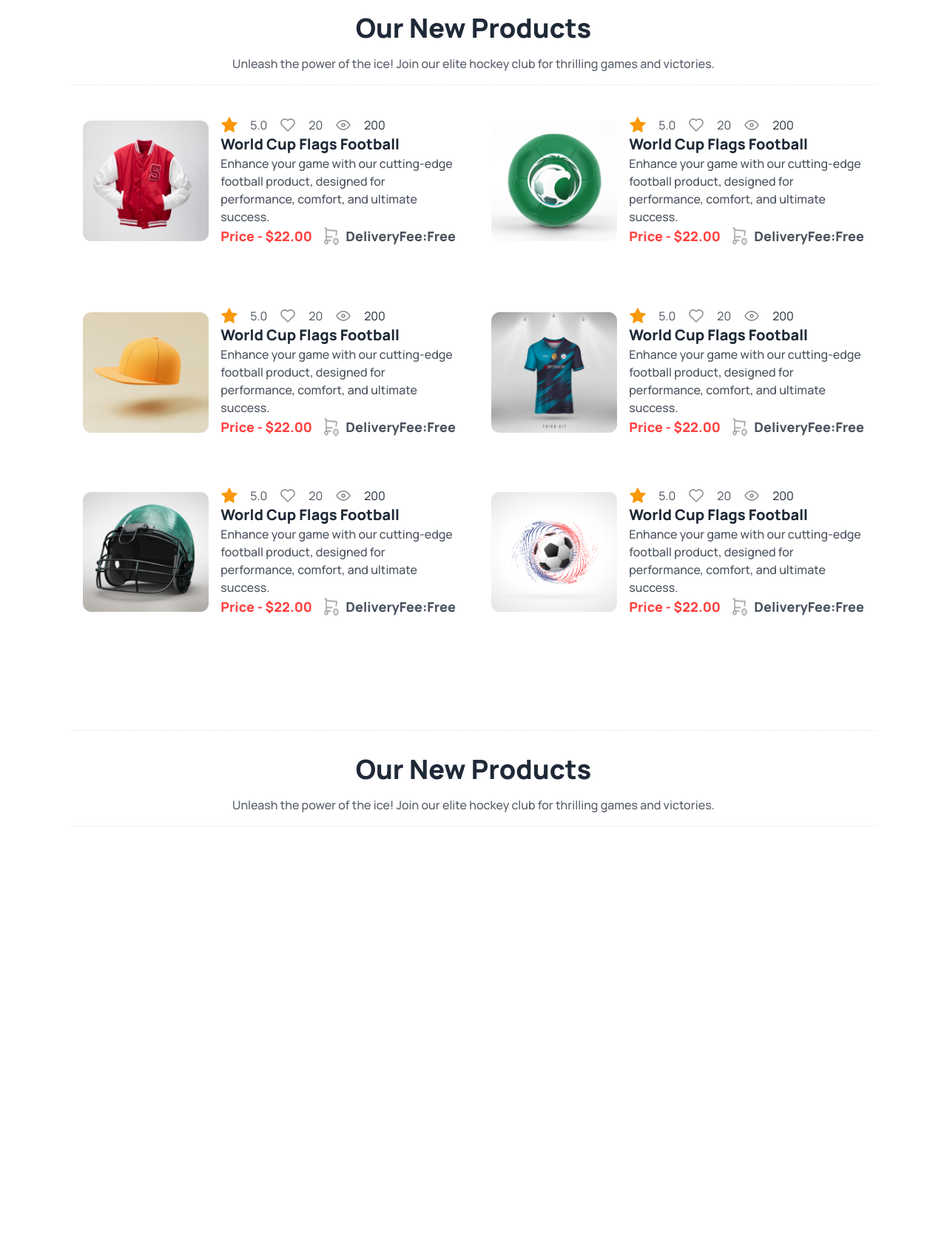
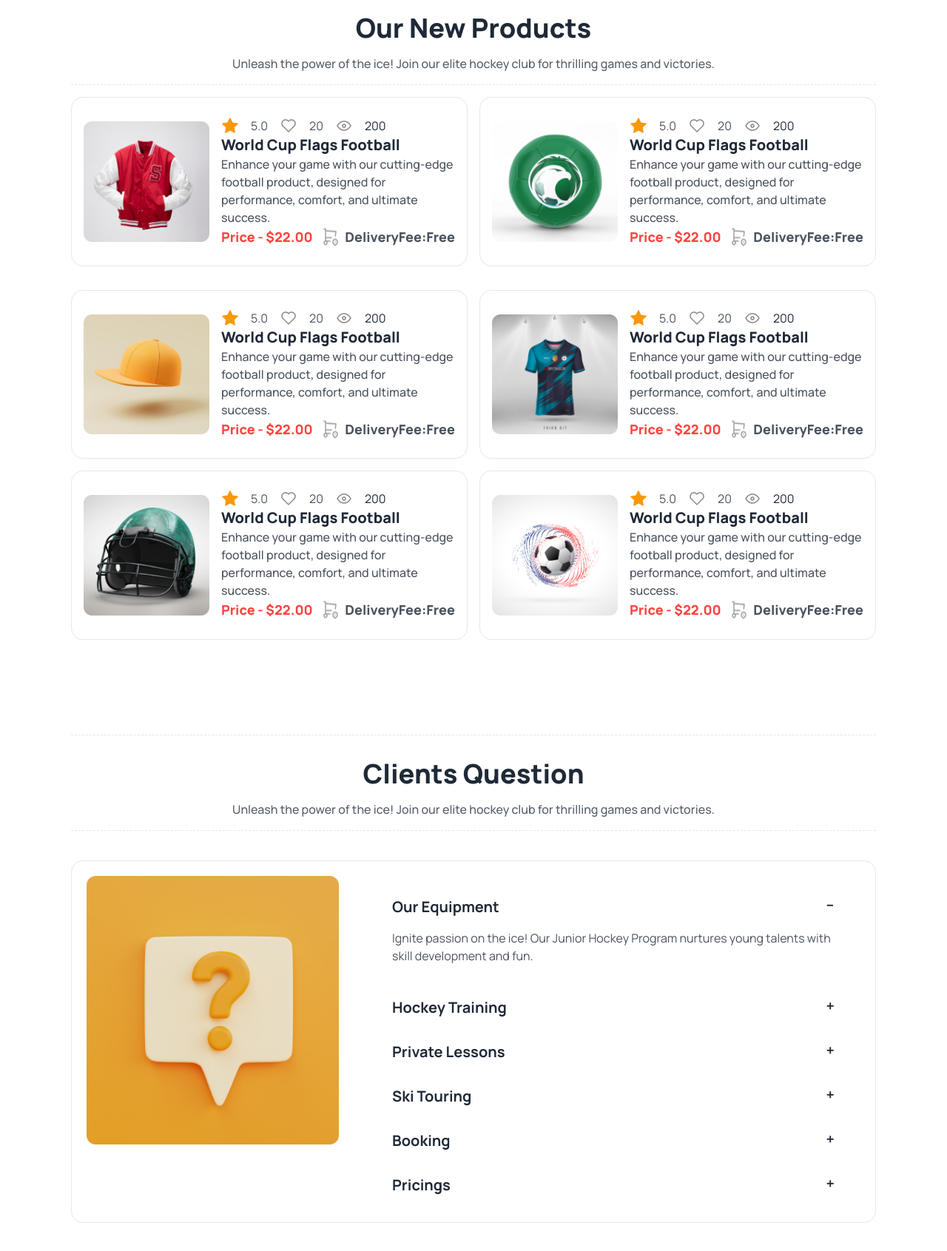
Before and after one commit to raka-kamara/B9-A3-Hockeys, a plain HTML site: page index.html in a window 1280 px wide. Shown: the part 2340-4031 px from the top of the page at 74% size. Before the commit the page ends 3585 px from the top, so only its background shows below. Drawn offline with nearby package versions, Linux system fonts and the light colour scheme.

Commit message:
Clients section added

```diff
--- a/index.html
+++ b/index.html
@@ -332,7 +332,7 @@
 
         <div class="w-auto grid lg:grid-cols-2 gap-4">
           <div
-            class="w-auto m-auto flex flex-col sm:flex-row justify-between p-4 gap-4"
+            class="w-auto m-auto flex flex-col sm:flex-row justify-between p-4 gap-4 border rounded-2xl"
           >
             <div class="flex justify-center items-center w-auto m-auto my-4">
               <img src="Images/5.png" alt="" />
@@ -364,7 +364,7 @@
           </div>
 
           <div
-            class="w-auto m-auto flex flex-col sm:flex-row justify-between p-4 gap-4 my-4"
+            class="w-auto m-auto flex flex-col sm:flex-row justify-between p-4 gap-4 my-4 border rounded-2xl"
           >
             <div class="flex justify-center items-center w-auto m-auto my-4">
               <img src="Images/6.png" alt="" />
@@ -396,7 +396,7 @@
           </div>
 
           <div
-            class="w-auto m-auto flex flex-col sm:flex-row justify-between p-4 gap-4"
+            class="w-auto m-auto flex flex-col sm:flex-row justify-between p-4 gap-4 border rounded-2xl"
           >
             <div class="flex justify-center items-center w-auto m-auto my-4">
               <img src="Images/7.png" alt="" />
@@ -428,7 +428,7 @@
           </div>
 
           <div
-            class="w-auto m-auto flex flex-col sm:flex-row justify-between p-4 gap-4"
+            class="w-auto m-auto flex flex-col sm:flex-row justify-between p-4 gap-4 border rounded-2xl"
           >
             <div class="flex justify-center items-center w-auto m-auto my-4">
               <img src="Images/8.png" alt="" />
@@ -460,7 +460,7 @@
           </div>
 
           <div
-            class="w-auto m-auto flex flex-col sm:flex-row justify-between p-4 gap-4"
+            class="w-auto m-auto flex flex-col sm:flex-row justify-between p-4 gap-4 border rounded-2xl"
           >
             <div class="flex justify-center items-center w-auto m-auto my-4">
               <img src="Images/9.png" alt="" />
@@ -492,7 +492,7 @@
           </div>
 
           <div
-            class="w-auto m-auto flex flex-col sm:flex-row justify-between p-4 gap-4"
+            class="w-auto m-auto flex flex-col sm:flex-row justify-between p-4 gap-4 border rounded-2xl"
           >
             <div class="flex justify-center items-center w-auto m-auto my-4">
               <img src="Images/10.png" alt="" />
@@ -533,7 +533,7 @@
           class="border-b border-t border-dashed py-4 flex flex-col justify-center items-center"
         >
           <h2 class="text-center font-extrabold text-4xl my-4">
-            Our New Products
+            Clients Question
           </h2>
           <p class="text-center opacity-75 font-medium text-base W-3/5">
             Unleash the power of the ice! Join our elite hockey club for
@@ -541,7 +541,80 @@
           </p>
         </div>
 
-        <div>
+        <div class="flex flex-col sm:flex-row gap-10 my-10 p-5 border rounded-2xl">
+          <div>
+            <img src="Images/11.png" alt="">
+          </div>
+
+
+          <div class="px-4">
+            <div class="collapse collapse-plus my-3 ">
+            <input type="radio" name="my-accordion-3" checked="checked" />
+            <div class="collapse-title text-xl font-bold">
+              Our Equipment
+            </div>
+            <div class="collapse-content">
+              <p class="opacity-80">Ignite passion on the ice! Our Junior Hockey Program nurtures
+                young talents with skill development and fun.</p>
+            </div>
+          </div>
+
+          <div class="collapse collapse-plus  ">
+            <input type="radio" name="my-accordion-3" />
+            <div class="collapse-title text-xl font-bold">
+              Hockey Training
+            </div>
+            <div class="collapse-content">
+              <p class="opacity-80">Ignite passion on the ice! Our Junior Hockey Program nurtures
+                young talents with skill development and fun.</p>
+            </div>
+          </div>
+
+          <div class="collapse collapse-plus  ">
+            <input type="radio" name="my-accordion-3" />
+            <div class="collapse-title text-xl font-bold">
+              Private Lessons
+            </div>
+            <div class="collapse-content">
+              <p class="opacity-80">Ignite passion on the ice! Our Junior Hockey Program nurtures
+                young talents with skill development and fun.</p>
+            </div>
+          </div>
+
+          <div class="collapse collapse-plus  ">
+            <input type="radio" name="my-accordion-3" />
+            <div class="collapse-title text-xl font-bold">
+              Ski Touring
+            </div>
+            <div class="collapse-content">
+              <p class="opacity-80">Ignite passion on the ice! Our Junior Hockey Program nurtures
+                young talents with skill development and fun.</p>
+            </div>
+          </div>
+
+          <div class="collapse collapse-plus">
+            <input type="radio" name="my-accordion-3" />
+            <div class="collapse-title text-xl font-bold">
+              Booking
+            </div>
+            <div class="collapse-content">
+              <p class="opacity-80">Ignite passion on the ice! Our Junior Hockey Program nurtures
+                young talents with skill development and fun.</p>
+            </div>
+          </div>
+
+          <div class="collapse collapse-plus  ">
+            <input type="radio" name="my-accordion-3" />
+            <div class="collapse-title text-xl font-bold">
+              Pricings
+            </div>
+            <div class="collapse-content">
+              <p class="opacity-80">Ignite passion on the ice! Our Junior Hockey Program nurtures
+                young talents with skill development and fun.</p>
+            </div>
+          </div>
+
+          </div>
 
         </div>
 
```
